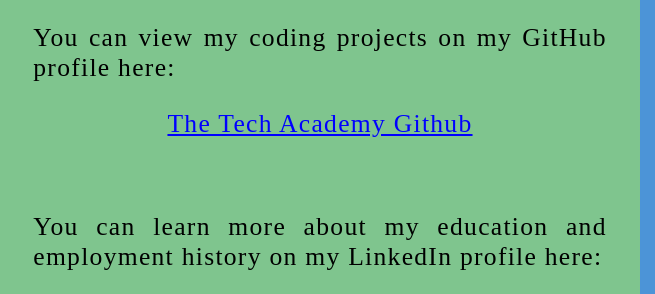
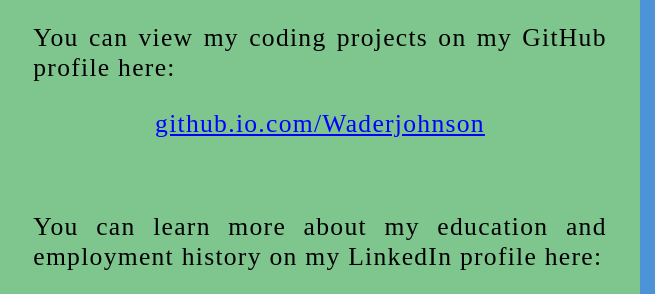
Before and after one commit to Waderjohnson/waderjohnson.github.io, a plain HTML site: page index.html in a window 1280 px wide. Shown: the part 1940-2234 px from the top of the page, 0-655 px from the left. Drawn offline with Linux system fonts and the light colour scheme.

Commit message:
updated link to github profile

```diff
--- a/index.html
+++ b/index.html
@@ -128,7 +128,7 @@
                 <h1>Links</h1>
                 <p>You can view my coding projects on my GitHub profile here:
                     <br>
-                    <p class="center"><a href="https://github.com/Waderjohnson" target="_blank">The Tech Academy Github</a></p>
+                    <p class="center"><a href="https://github.com/Waderjohnson" target="_blank">github.io.com/Waderjohnson</a></p>
                     <br>
                     <p>
                     You can learn more about my education and employment history on my LinkedIn profile here:
```
